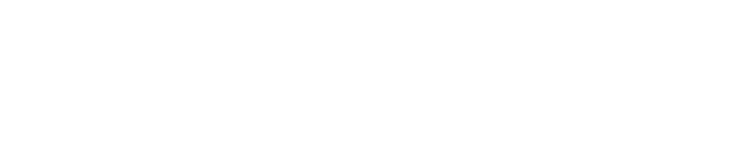
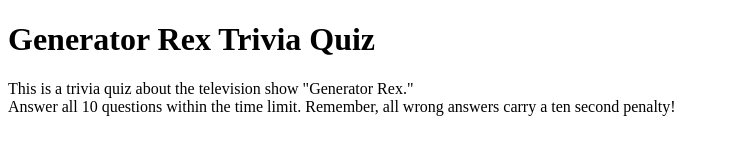
Before and after one commit to KJW22/code-quiz-repository, a plain HTML site: page index.html in a window 1280 px wide. Shown: the whole page, without its empty margins (0-729 px from the left). Drawn offline with Linux system fonts and the light colour scheme.

Commit message:
added body to thtml

```diff
--- a/index.html
+++ b/index.html
@@ -3,6 +3,15 @@
 <head>
     <meta charset="UTF-8">
     <meta name="viewport" content="width=device-width, initial scale=1.0">
+    <link rel="stylesheet" type="text/css" href="style.css">
     <title>Generator Rex Trivia Quiz</title>
 </head>
+<body>
+ <h1>Generator Rex Trivia Quiz</h1>
+ <p>
+ This is a trivia quiz about the television show "Generator Rex."
+ </br>Answer all 10 questions within the time limit. Remember, all wrong answers carry a ten second penalty!
+ </p>
+<script src ="script.js"></script>
+</body>
 </html>
```
